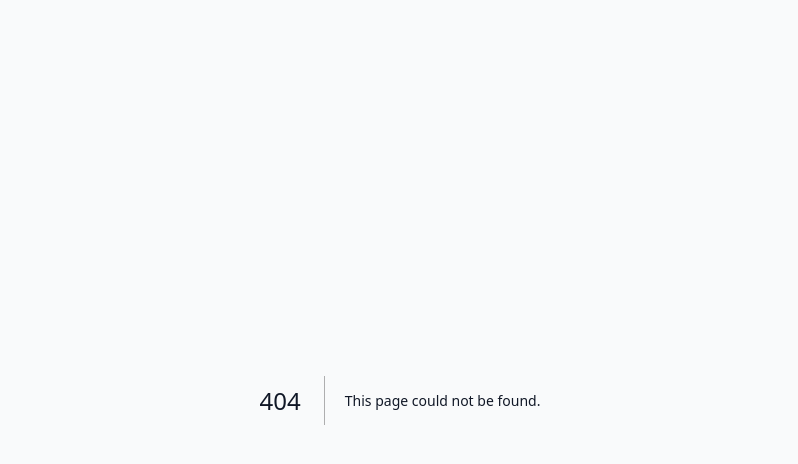
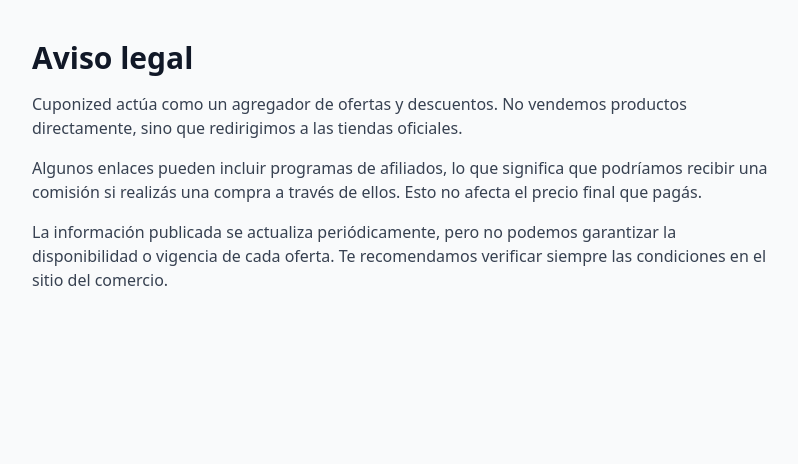
Before and after one commit to CUPONIZED/cuponized, a Next.js app: page /aviso-legal in a window 1280 px wide. Before the commit this address had no page. Shown: the top 464 px of the page, without its empty margins (240-1038 px from the left). Built offline with nearby package versions, Linux system fonts and the light colour scheme.

Commit message:
Create page.tsx

```diff
--- /dev/null
+++ b/app/aviso-legal/page.tsx
@@ -0,0 +1,23 @@
+"use client";
+
+export default function AvisoLegal() {
+  return (
+    <main className="max-w-3xl mx-auto px-4 py-10">
+      <h1 className="text-3xl font-bold mb-4">Aviso legal</h1>
+      <p className="text-gray-700 dark:text-neutral-300 mb-4">
+        Cuponized actúa como un agregador de ofertas y descuentos. No vendemos
+        productos directamente, sino que redirigimos a las tiendas oficiales.
+      </p>
+      <p className="text-gray-700 dark:text-neutral-300 mb-4">
+        Algunos enlaces pueden incluir programas de afiliados, lo que significa
+        que podríamos recibir una comisión si realizás una compra a través de
+        ellos. Esto no afecta el precio final que pagás.
+      </p>
+      <p className="text-gray-700 dark:text-neutral-300">
+        La información publicada se actualiza periódicamente, pero no podemos
+        garantizar la disponibilidad o vigencia de cada oferta. Te recomendamos
+        verificar siempre las condiciones en el sitio del comercio.
+      </p>
+    </main>
+  );
+}
```
